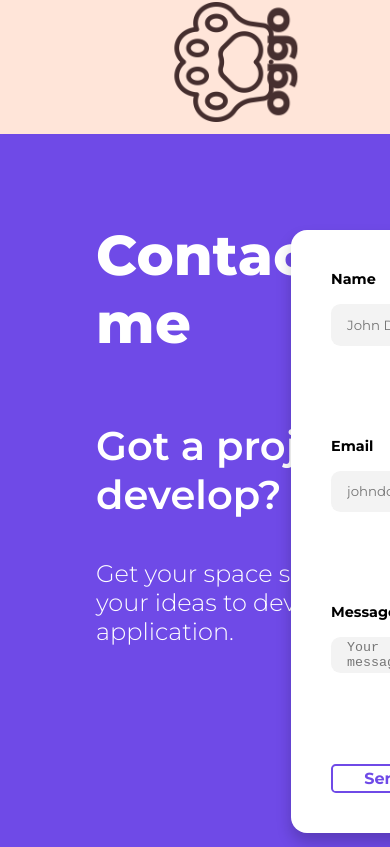
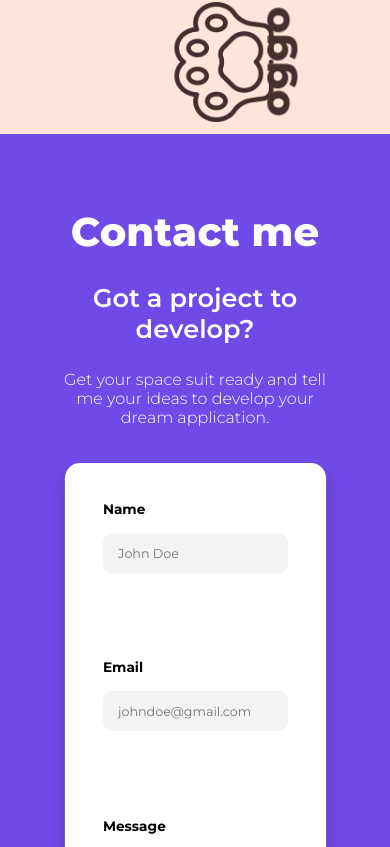
Before and after one commit to JPGomezCuervo/Portfolio, a React (Create React App) app in the folder client/: page / in a window 390 px wide. Shown: the part 1917-2764 px from the top of the page. Built offline with nearby package versions, Linux system fonts and the light colour scheme; no server answers.

Commit message:
Responsive ContactUs

```diff
--- a/client/src/components/ContactMe/ContactMe.module.css
+++ b/client/src/components/ContactMe/ContactMe.module.css
@@ -186,3 +186,145 @@
     background-color: white;
     color: #6F4AE7;
 }
+
+@media screen and (min-width: 1920px){
+    .LeftContainer {
+        margin-left: 12%;
+    }
+    .LeftContainer h2 {
+        font-size: 3.5rem;
+    }
+    .LeftContainer h3 {
+        font-size: 2.5rem
+    }
+    .LeftContainer h4 {
+        font-size: 1.5rem
+    }
+}
+
+@media screen and (max-width: 1160px) {
+
+    .LeftContainer h2 {
+        font-family: "Montserrat-ExtraBold";
+        color: white;
+        font-size:3.2rem;
+        font-weight: 200;
+        padding-top: 1rem;
+        margin-right: 10rem;
+        margin-bottom: 4rem;
+        text-align: left;
+
+    }
+
+    .LeftContainer h3 {
+        color: white;
+        font-family: "Montserrat-SemiBold";
+        font-size: 2.5rem;
+        font-weight: 200;
+        width: 30rem;
+        text-align: left;
+    }
+
+    .LeftContainer h4 {
+        font-family: "Montserrat-Light";
+        font-size: 1.5rem;
+        font-weight: 200;
+        color: white;
+        text-align: left;
+        width: 28rem;
+    }
+}
+
+@media screen and (max-width: 1156px) {
+    .LeftContainer h2 {
+        font-size: 3rem;
+    }
+    .LeftContainer h3 {
+        font-size: 2.4rem;
+    }
+
+    .LeftContainer h4 {
+        font-size: 1.4rem;
+    }
+}
+
+@media screen and (max-width: 1135px) {
+    .FormContainer {
+        transform: scale(.95)
+    }
+}
+
+@media screen and (max-width: 768px ) {
+    .LeftContainer {
+        width: 46%;
+        margin-left: 3.5rem;
+    }
+    .LeftContainer h2 {
+        font-size: 3rem;
+        width: 100%;
+        margin-bottom: 1.5rem;
+    }
+    .LeftContainer h3 {
+        font-size: 2rem;
+        width: 100%;
+    }
+
+    .LeftContainer h4 {
+        font-size: 1.2rem;
+        width: 100%;
+    }
+}
+
+@media screen and (max-width: 670px) {
+    .LeftContainer {
+        margin: 0 auto;
+        width: 70%;
+    }
+    .LeftContainer h2 {
+        font-size: 3rem;
+        width: 100%;
+        margin-bottom: 1.5rem;
+        text-align: center;
+    }
+    .LeftContainer h3 {
+        font-size: 2rem;
+        width: 100%;
+        text-align: center;
+
+    }
+
+    .LeftContainer h4 {
+        font-size: 1.2rem;
+        text-align: center;
+        width: 100%;
+    }
+
+    .MainContainer {
+        display: block;
+        height: fit-content;
+    }
+    .RightContainer {
+        height: fit-content;
+        margin: 0 auto;
+        padding: 0;
+        width: fit-content;
+    }
+    .FormContainer {
+        margin: 0;
+        width: 50vw;
+    }
+}
+
+@media screen and (max-width: 425px) {
+    .LeftContainer h2 {
+        font-size: 2.5rem;
+    }
+    .LeftContainer h3 {
+        font-size: 1.6rem;
+
+    }
+
+    .LeftContainer h4 {
+        font-size: 1rem;
+    }
+}
```
